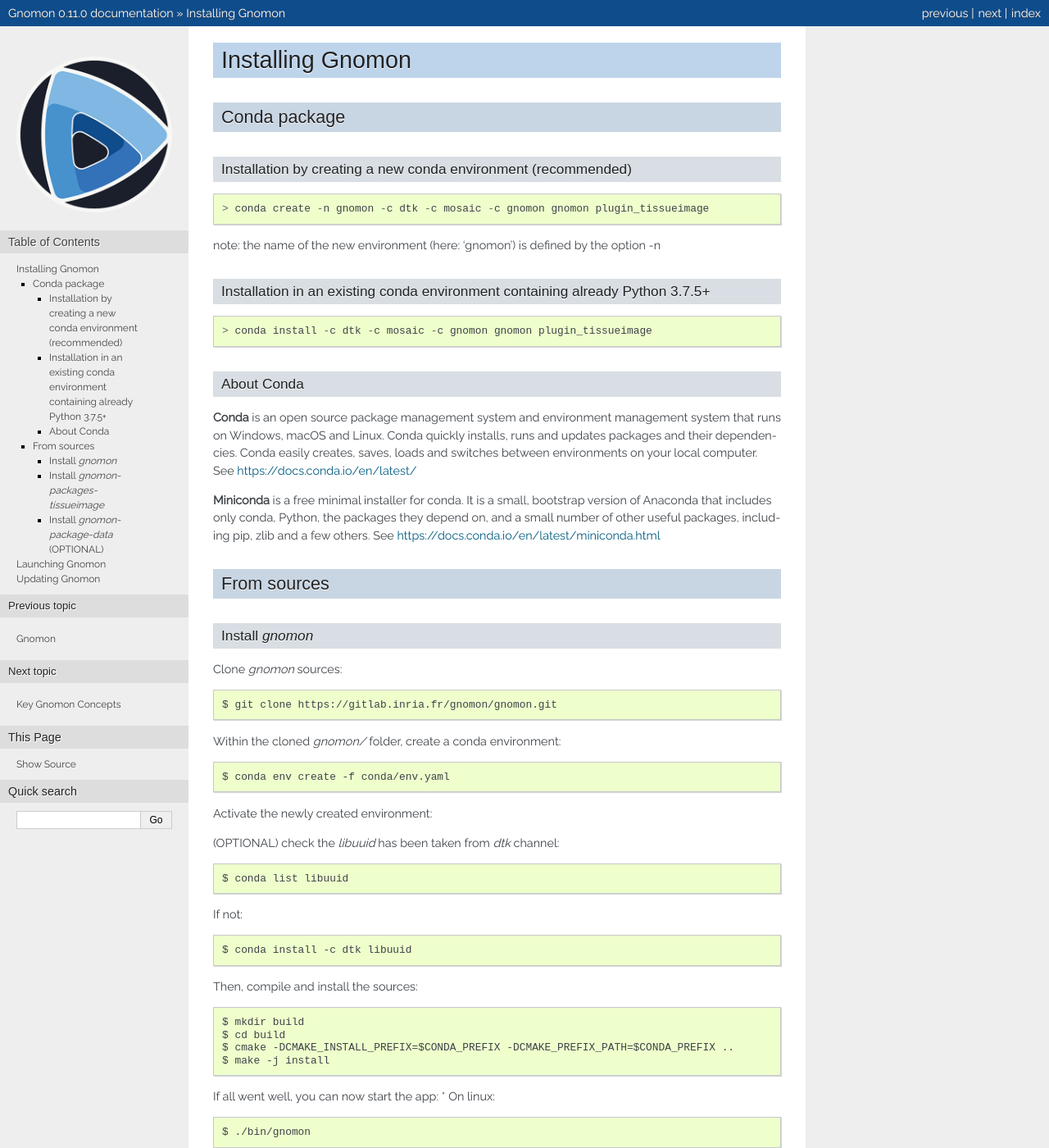
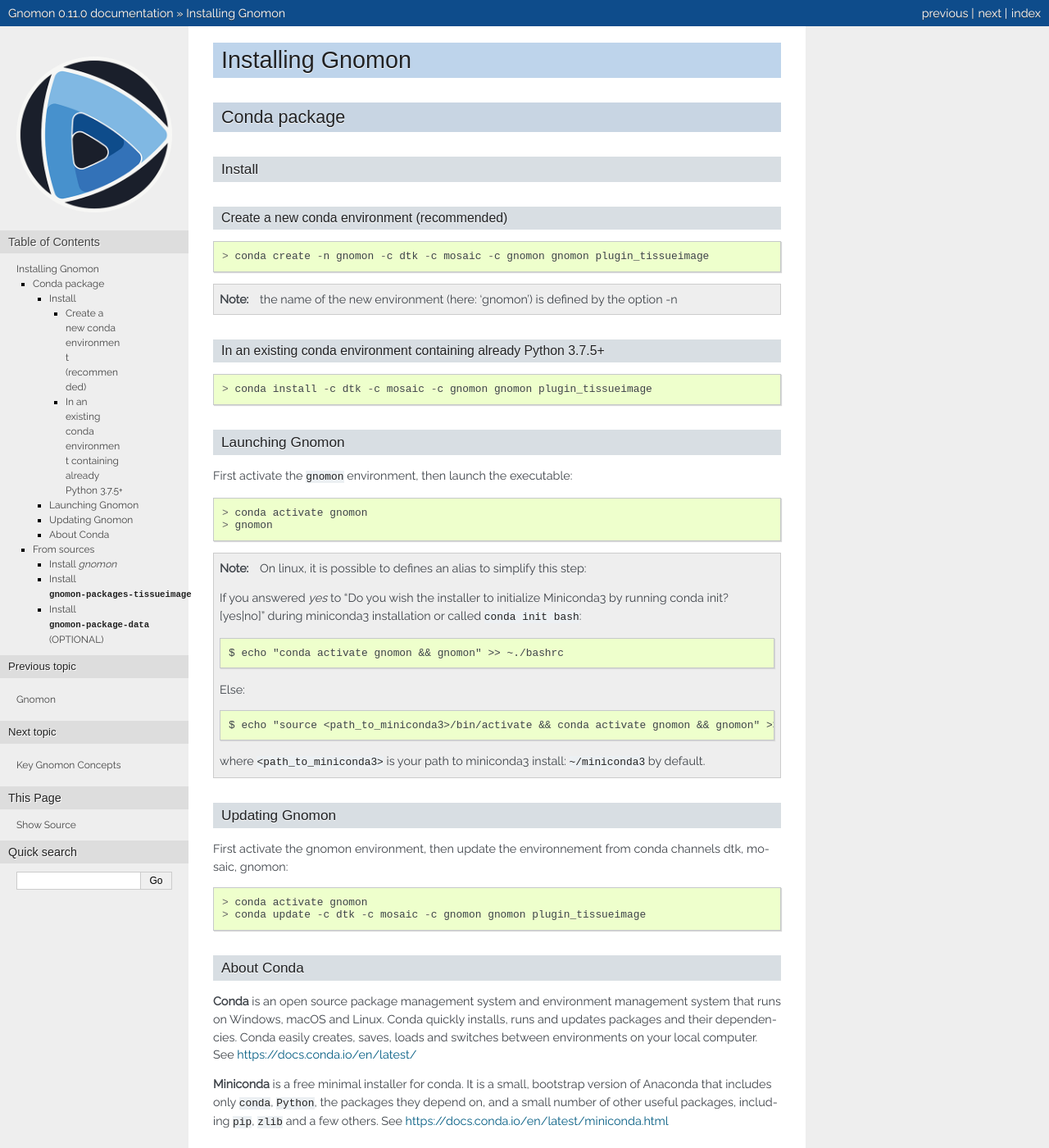
Before and after one commit to gnomon-inria/gnomon, a Sphinx documentation site: the page built from doc/installation.rst, in a window 1280 px wide and 1400 px high. Shown: the whole window at 82% size. Built offline with Sphinx 7.4.7, drawn with Linux system fonts in a browser that asks for light colours; formulas are drawn with MathJax 3; some of the changed text lies outside the part shown.

Commit message:
Update install instructions

```diff
--- a/doc/installation.rst
+++ b/doc/installation.rst
@@ -2,38 +2,81 @@
 Installing Gnomon
 =================
 
+
 Conda package
 =============
 
-Installation by creating a new conda environment (recommended)
---------------------------------------------------------------
+Install
+--------------------------------------------------------------------------------
+
+Create a new conda environment (recommended)
+~~~~~~~~~~~~~~~~~~~~~~~~~~~~~~~~~~~~~~~~~~~~
 
 .. code-block::
 
     > conda create -n gnomon -c dtk -c mosaic -c gnomon gnomon plugin_tissueimage
 
-note: the name of the new environment (here: 'gnomon') is defined by the option -n
+.. note:: the name of the new environment (here: 'gnomon') is defined by the option -n
 
-Installation in an existing conda environment containing already Python 3.7.5+
------------------------------------------------------------------------------
+
+In an existing conda environment containing already Python 3.7.5+
+~~~~~~~~~~~~~~~~~~~~~~~~~~~~~~~~~~~~~~~~~~~~~~~~~~~~~~~~~~~~~~~~~
 
 .. code-block::
 
     > conda install -c dtk -c mosaic -c gnomon gnomon plugin_tissueimage
 
+Launching Gnomon
+--------------------------------------------------------------------------------
+First activate the ``gnomon`` environment, then launch the executable:
+
+.. code-block::
+
+    > conda activate gnomon
+    > gnomon
+
+.. note:: On linux, it is possible to defines an alias to simplify this step:
+
+    If you answered *yes* to "Do you wish the installer to initialize Miniconda3 by running conda init? [yes|no]" during miniconda3 installation or called ``conda init bash``:
+
+    .. code-block::
+
+        $ echo "conda activate gnomon && gnomon" >> ~./bashrc
+
+    Else:
+
+    .. code-block::
+
+        $ echo "source <path_to_miniconda3>/bin/activate && conda activate gnomon && gnomon" >> ~./bashrc
+
+    where ``<path_to_miniconda3>`` is your path to miniconda3 install: ``~/miniconda3`` by default.
+
+Updating Gnomon
+--------------------------------------------------------------------------------
+First activate the gnomon environment, then update the environnement from conda channels dtk, mosaic, gnomon:
+
+.. code-block::
+
+    > conda activate gnomon
+    > conda update -c dtk -c mosaic -c gnomon gnomon plugin_tissueimage
 
 About Conda
------------
+--------------------------------------------------------------------------------
 
-**Conda** is an open source package management system and environment management system that runs on Windows, macOS and Linux. Conda quickly installs, runs and updates packages and their dependencies. Conda easily creates, saves, loads and switches between environments on your local computer. See `<https://docs.conda.io/en/latest/>`_
+**Conda** is an open source package management system and environment management system that runs on Windows, macOS and Linux. Conda quickly installs, runs and updates packages and their dependencies.
+Conda easily creates, saves, loads and switches between environments on your local computer.
+See `<https://docs.conda.io/en/latest/>`_
 
-**Miniconda** is a free minimal installer for conda. It is a small, bootstrap version of Anaconda that includes only conda, Python, the packages they depend on, and a small number of other useful packages, including pip, zlib and a few others. See `<https://docs.conda.io/en/latest/miniconda.html>`_
+**Miniconda** is a free minimal installer for conda.
+It is a small, bootstrap version of Anaconda that includes only ``conda``, ``Python``, the packages they depend on, and a small number of other useful packages, including ``pip``, ``zlib`` and a few others.
+See `<https://docs.conda.io/en/latest/miniconda.html>`_
+
 
 From sources
 =============
 
 Install `gnomon`
-----------------
+--------------------------------------------------------------------------------
 Clone `gnomon` sources:
 
 .. code-block::
@@ -87,9 +130,9 @@
     $ ./bin/gnomon.app/Contents/MacOS/gnomon
 
 
-Install `gnomon-packages-tissueimage`
--------------------------------------
-To perform tissue image analysis, you need to clone & install the `gnomon-packages-tissueimage` sources:
+Install ``gnomon-packages-tissueimage``
+--------------------------------------------------------------------------------
+To perform tissue image analysis, you need to clone & install the ``gnomon-packages-tissueimage`` sources:
 
 .. code-block::
 
@@ -98,35 +141,12 @@
     $ python setup.py develop
 
 
-Install `gnomon-package-data` (OPTIONAL)
-----------------------------------------
-To test `gnomon` or use example scritps you need to clone & install the `gnomon-data` sources:
+Install ``gnomon-package-data`` (OPTIONAL)
+--------------------------------------------------------------------------------
+To test ``gnomon`` or use example scripts you need to clone & install the ``gnomon-data`` sources:
 
 .. code-block::
 
     $ git clone https://gitlab.inria.fr/gnomon/gnomon-packages/gnomon-package-data.git
     $ cd gnomon-package-data
     $ python setup.py develop
-
-
-=================
-Launching Gnomon
-=================
-
-First activate the gnomon environment, they launch the executable:
-
-.. code-block::
-
-    > conda activate gnomon
-    > gnomon
-
-=================
-Updating Gnomon
-=================
-
-First activate the gnomon environment, then update the environnement from conda channels dtk, mosaic, gnomon:
-
-.. code-block::
-
-    > conda activate gnomon
-    > conda update -c dtk -c mosaic -c gnomon gnomon plugin_tissueimage
```
Also changed, not shown: 2 other files.
